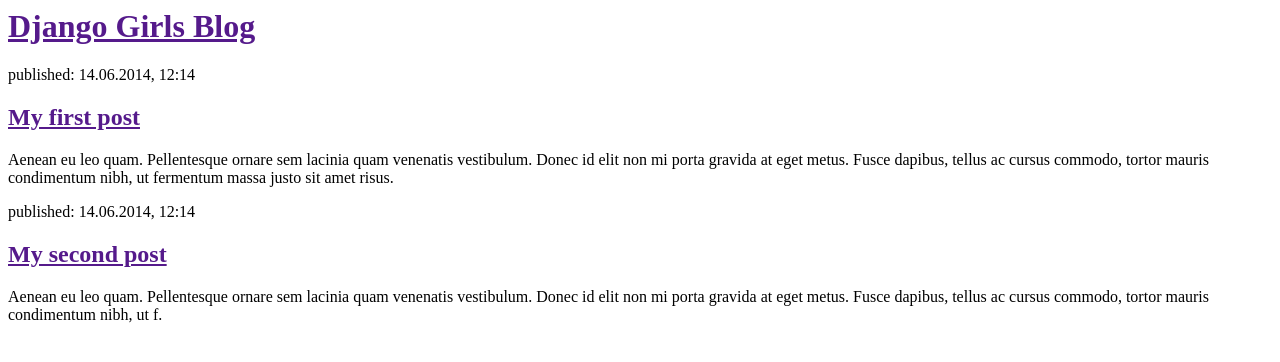
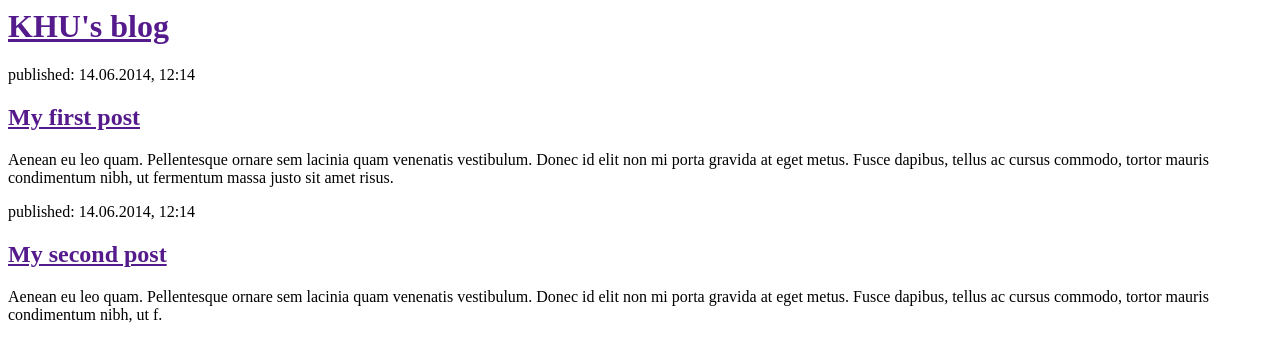
Before and after one commit to YunDo-Gi/my-first-blog, a Django app: page / in a window 1280 px wide. Shown: the top 362 px of the page. Run offline with Django 3.2, Linux system fonts and the light colour scheme.

Commit message:
change html

```diff
--- a/blog/templates/blog/post_list.html
+++ b/blog/templates/blog/post_list.html
@@ -1,10 +1,10 @@
 <html>
    <head>
-      <title>Django Girls blog</title>
+      <title>KHU's blog</title>
    </head>
    <body>
       <div>
-         <h1><a href="">Django Girls Blog</a></h1>
+         <h1><a href="">KHU's blog</a></h1>
       </div>
       <div>
          <p>published: 14.06.2014, 12:14</p>
```
